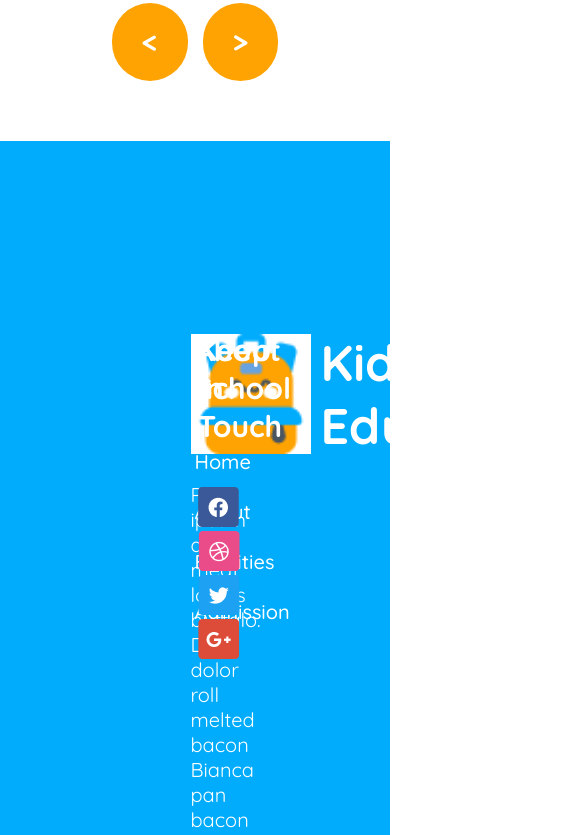
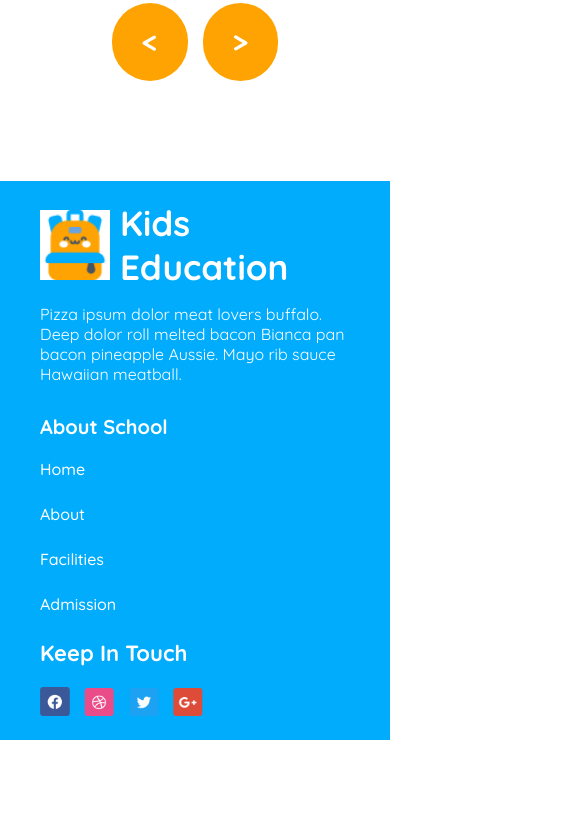
Before and after one commit to Md-Shakib-Akando/Kids-School-Assignment-2, a plain HTML site: page index.html in a window 390 px wide. Shown: the part 3078-3913 px from the top of the page, 561 px wide, since content can reach past the window. After the commit the page ends 3818 px from the top, so only its background shows below. Drawn offline with Linux system fonts and the light colour scheme.

Commit message:
footer section responsive for mobile

```diff
--- a/style.css
+++ b/style.css
@@ -454,3 +454,71 @@ footer {
   display: inline-block;
   margin-right: 10px;
 }
+
+/* footer responsive for mobile */
+
+@media screen and (max-width: 576px){
+  footer{
+    padding: 20px;
+    margin-top: 40px;
+  }
+  .footer-left {
+    width: 100%;
+  }
+  .footer-middle {
+    width: 100%;
+  }
+  .footer-right {
+    width: 100%;
+  }
+  .footer-container{
+    flex-direction: column;
+    width: calc(100% - 40px);
+  }
+
+  .footer-left h2 {
+    font-size: 35px;
+    font-weight: 700;
+
+  }
+
+  .footer-left .logo img {
+    width: 70px;
+    height: 70px;
+
+  }
+
+  .footer-left p {
+    font-size: 16px;
+    font-weight: 400;
+    margin-top: 15px;
+
+  }
+
+  .footer-middle h3 {
+
+    font-size: 20px;
+    font-weight: 700;
+    margin-bottom: 20px;
+    margin-top: 30px;
+
+  }
+
+  .footer-middle ul li a {
+
+    font-size: 16px;
+    font-weight: 500;
+
+  }
+
+  .footer-right h3 {
+
+    font-size: 22px;
+    font-weight: 700;
+    margin-bottom: 20px;
+  }
+  .social-icons a img {
+   width: 30px;
+  }
+
+}
```
